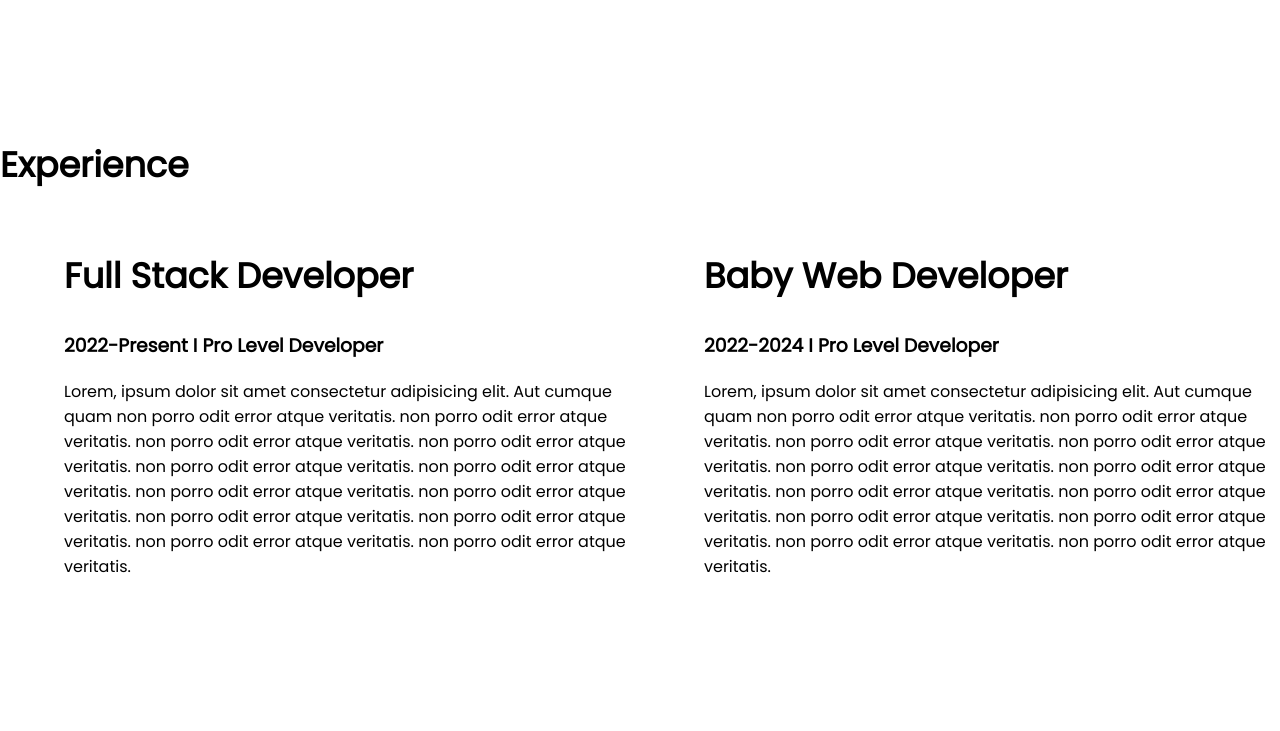
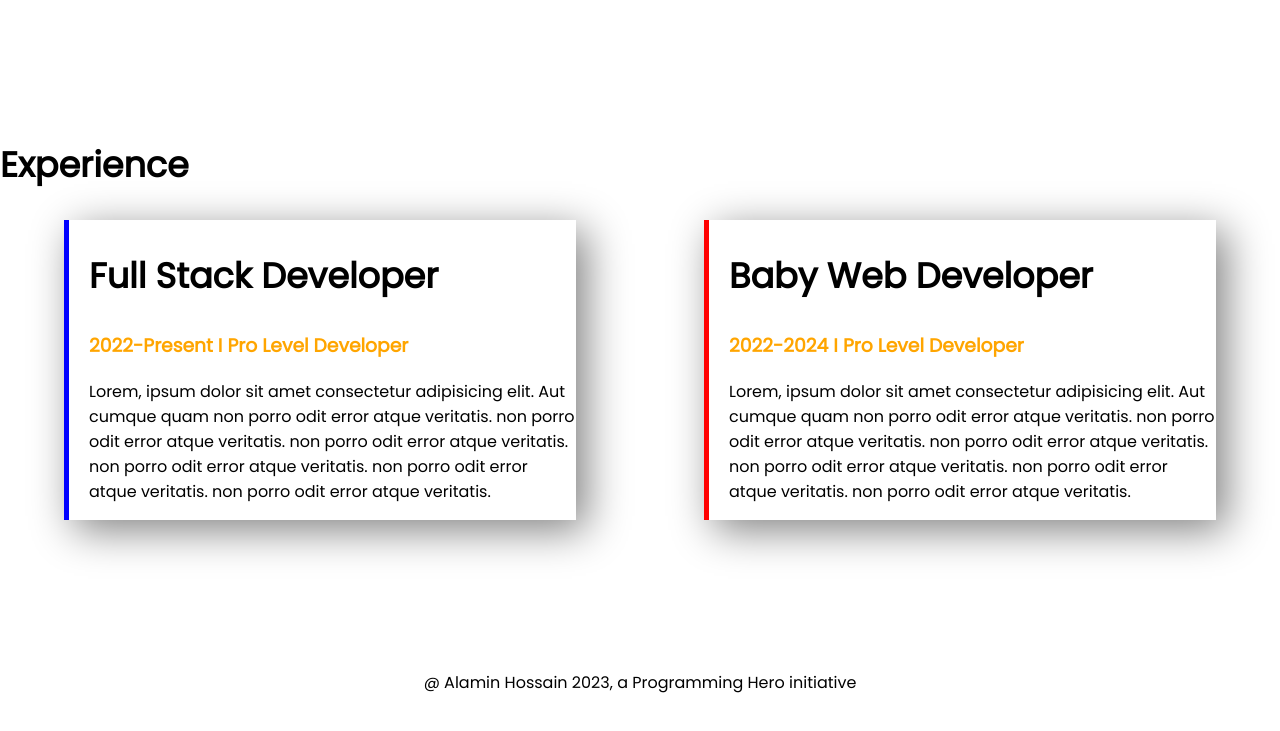
Before and after one commit to Alamin716/3rd-repo, a plain HTML site: page index.html in a window 1280 px wide. Shown: the part 1051-1782 px from the top of the page. Drawn offline with Linux system fonts and the light colour scheme.

Commit message:
style border and footer added

```diff
--- a/index.html
+++ b/index.html
@@ -55,27 +55,21 @@
     <section class="experience-area">
         <h1>Experience</h1>
         <div class="flexible-container">
-            <div class="half-width">
+            <div id="full-stack" class="experience-item">
                 <h1>Full Stack Developer</h1>
-                <h3>2022-Present I Pro Level Developer</h3>
+                <h3 class="orange-color">2022-Present I Pro Level Developer</h3>
                 <p>
                     Lorem, ipsum dolor sit amet consectetur adipisicing elit. Aut cumque quam
                     non porro odit error atque veritatis. non porro odit error atque veritatis.
                     non porro odit error atque veritatis. non porro odit error atque veritatis.
                     non porro odit error atque veritatis. non porro odit error atque veritatis.
-                    non porro odit error atque veritatis. non porro odit error atque veritatis.
-                    non porro odit error atque veritatis. non porro odit error atque veritatis.
-                    non porro odit error atque veritatis. non porro odit error atque veritatis.
                 </p>
             </div>
-            <div class="half-width">
+            <div id="baby-web" class="experience-item">
                 <h1>Baby Web Developer</h1>
-                <h3>2022-2024 I Pro Level Developer</h3>
+                <h3 class="orange-color">2022-2024 I Pro Level Developer</h3>
                 <p>
                     Lorem, ipsum dolor sit amet consectetur adipisicing elit. Aut cumque quam
-                    non porro odit error atque veritatis. non porro odit error atque veritatis.
-                    non porro odit error atque veritatis. non porro odit error atque veritatis.
-                    non porro odit error atque veritatis. non porro odit error atque veritatis.
                     non porro odit error atque veritatis. non porro odit error atque veritatis.
                     non porro odit error atque veritatis. non porro odit error atque veritatis.
                     non porro odit error atque veritatis. non porro odit error atque veritatis.
@@ -83,6 +77,9 @@
             </div>
         </div>
     </section>
+    <footer>
+        <p>@ Alamin Hossain 2023, a Programming Hero initiative</p>
+    </footer>
 </body>
 
 </html>
--- a/style.css
+++ b/style.css
@@ -39,10 +39,34 @@ body {
 .dream-big {
     background-image: url(image/background.png);
     background-repeat: no-repeat;
-    margin-top: 50px;
-
+    background-size: auto;
 }
 
 h1 {
     font-size: 35px;
 }
+
+.orange-color {
+    color: orange;
+}
+
+.experience-item {
+    box-shadow: 10px 10px 40px gray;
+    width: 40%;
+    margin-left: 5%;
+    margin-right: 5%;
+    padding-left: 20px;
+}
+
+#baby-web {
+    border-left: 5px red solid;
+}
+
+#full-stack {
+    border-left: 5px blue solid;
+}
+
+footer p {
+    text-align: center;
+
+}
```
